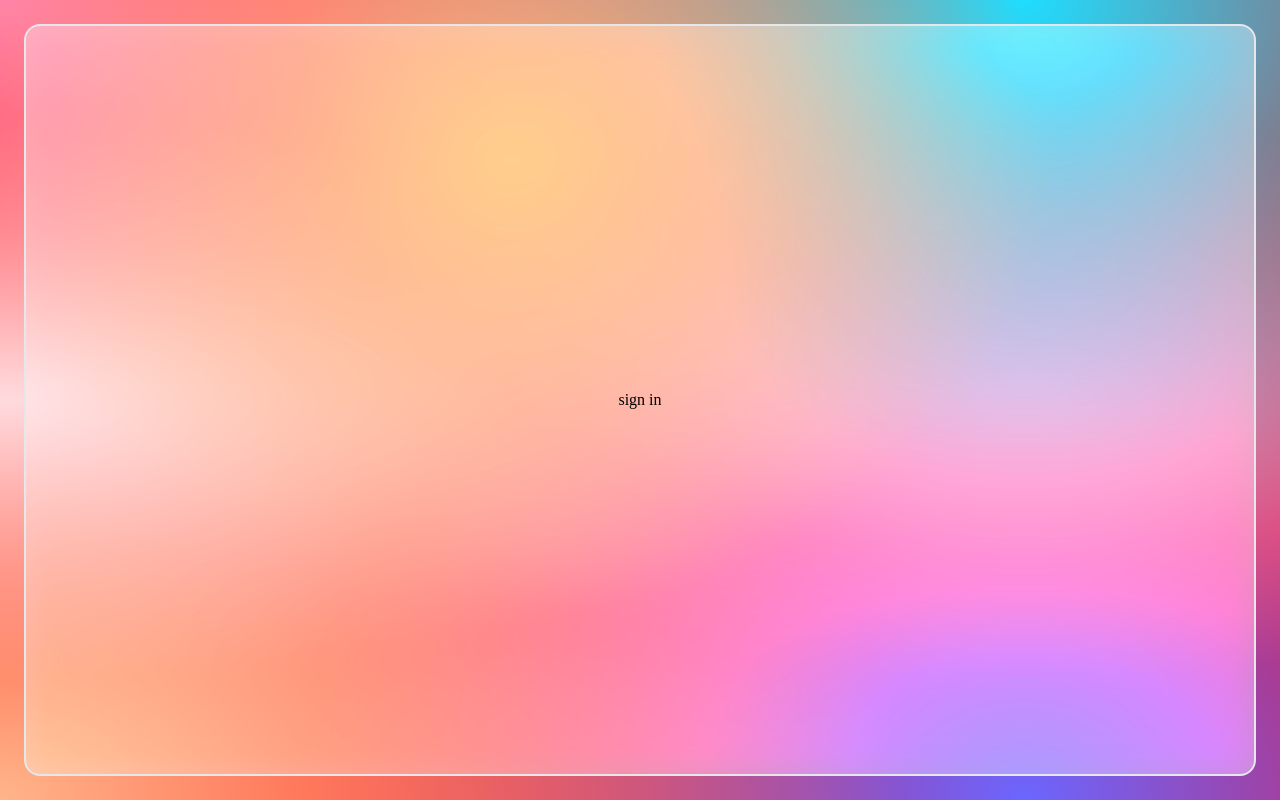
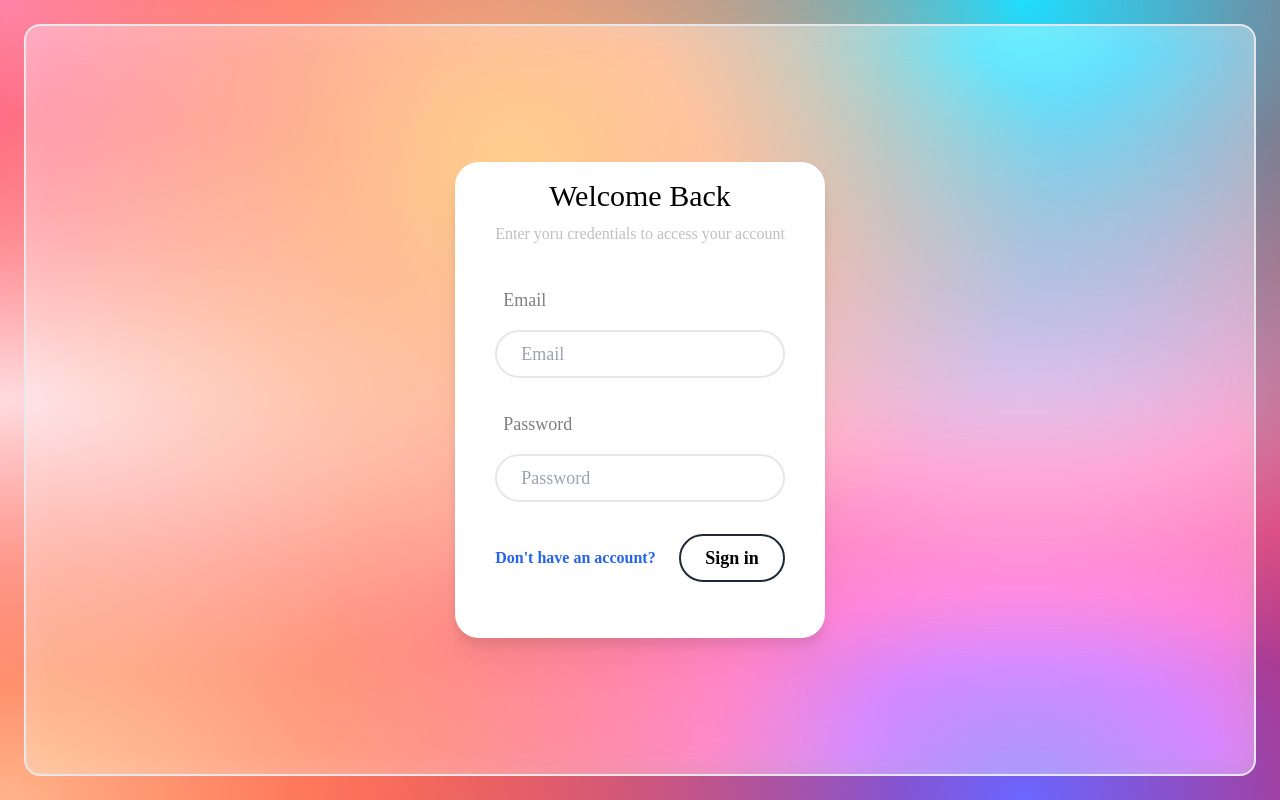
Before and after one commit to PRSMendis/productivity-planner, a Next.js app: page /signin in a window 1280 px wide. Built offline with nearby package versions, Linux system fonts and the light colour scheme.

Commit message:
fixed router import

```diff
--- a/app/(auth)/register/page.tsx
+++ b/app/(auth)/register/page.tsx
@@ -0,0 +1,9 @@
+import AuthForm from "@/components/Authform"
+
+export default function Register() {
+    return (
+        <div>
+            <AuthForm mode="register"/>
+        </div>
+    )
+}
--- a/app/(auth)/signin/page.tsx
+++ b/app/(auth)/signin/page.tsx
@@ -1,7 +1,9 @@
+import AuthForm from "@/components/Authform"
+
 export default function Signin() {
     return (
         <div>
-            <div>sign in</div>
+            <AuthForm mode="signin"/>
         </div>
     )
 }
--- a/components/Authform.tsx
+++ b/components/Authform.tsx
@@ -4,15 +4,16 @@ import Button from "./Button";
 import Card from "./Card";
 import Input from "./Input";
 import { register, signin} from "@/lib/api";
-import { useRouter } from "next/router";
+import { useRouter } from "next/navigation";
 import { useCallback, useState } from "react";
+import Link from "next/link";
 
 const registerContent = {
     linkUrl: '/signin',
     linkText: 'Already have an account?',
     header: 'Create a new Account',
     subheader: 'Just a few thigns to get started',
-    butonText: 'Register'
+    buttonText: 'Register'
 }
 
 const signinContent = {
@@ -20,7 +21,7 @@ const signinContent = {
     linkText: "Don't have an account?",
     header: 'Welcome Back',
     subheader: 'Enter yoru credentials to access your account',
-    butonText: 'Sign in'
+    buttonText: 'Sign in'
 }
 
 const initial = { email: "", password: "", firstName: "", lastName: "" };
@@ -32,7 +33,7 @@ export default function AuthForm({ mode }: { mode: "register" | "signin" }) {
         e.preventDefault();
 
         try {
-            if (mode=== 'register'{
+            if (mode=== 'register'){
                 await register(formState)
             } else {
                 await signin(formState)
```
